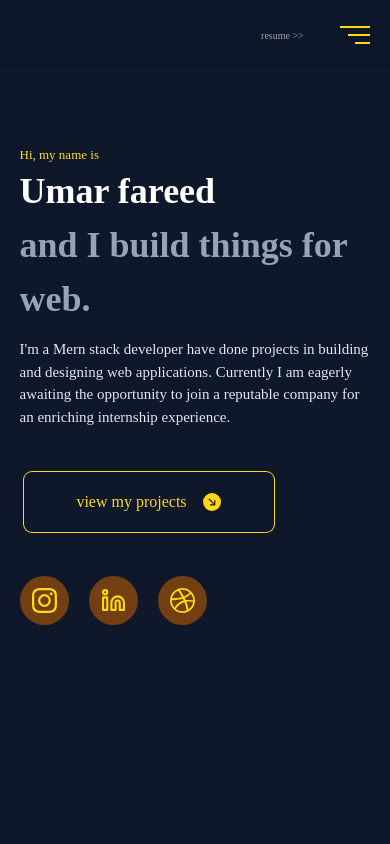
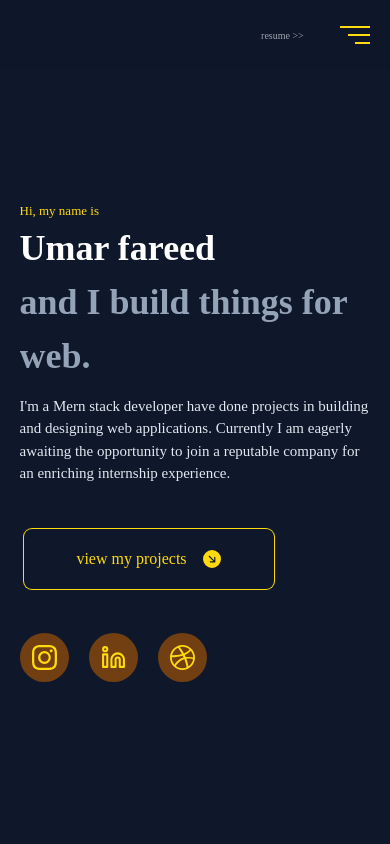
Before and after one commit to FAREED-3125/fareedPortfolio, a React (Create React App) app: page / in a window 390 px wide. Shown: the top 844 px of the page. Built offline with nearby package versions, Linux system fonts and the light colour scheme.

Commit message:
project slider solved

```diff
--- a/src/components/Header.jsx
+++ b/src/components/Header.jsx
@@ -32,6 +32,9 @@ const Header = () => {
       <m.div
         className="w-full h-[70px] lg:h-[90px] fixed top-0 flex items-center justify-end bg-slate-900/50 backdrop-blur-[2px] z-[9999]"
         animate={!fixed ? { y: "-100%" } : { y: 0 }}
+        transition={{
+          type: "linear",
+        }}
       >
         {/* mobile resume alert blinker start  */}
         <m.div
--- a/src/components/Hero.jsx
+++ b/src/components/Hero.jsx
@@ -74,7 +74,7 @@ const Hero = () => {
         </m.div>
         {/* sliding up page animation container ends */}
         {/* Text-container starts */}
-        <div className="overflow-hidden w-full h-[700px] absolute top-[6%]  flex justify-center flex-col gap-0">
+        <div className="overflow-hidden w-full h-[700px] absolute top-[50%] translate-y-[-45%] lg:translate-y-[-50%]  flex justify-center flex-col gap-0">
           <div className="w-[90%] md:w-[85%] lg:w-[70%] mx-auto">
             <div className="overflow-hidden">
               <m.div
--- a/src/components/Projects.jsx
+++ b/src/components/Projects.jsx
@@ -193,7 +193,7 @@ const ProjectSlider = ({ images }) => {
               <SwiperSlide key={index}>
                 <div
                   key={index}
-                  className="lg:w-[90%] w-full mx-auto h-[350px] md:h-[490px] lg:h-[650px] overflow-hidden rounded-lg"
+                  className="lg:w-[90%] w-full aspect-square mx-auto lg:h-[650px] overflow-hidden rounded-lg"
                 >
                   <img
                     src={image}
```
